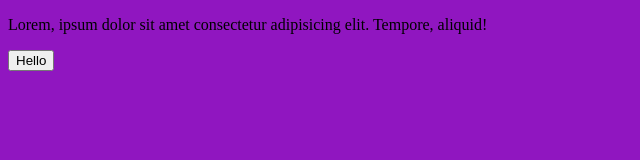
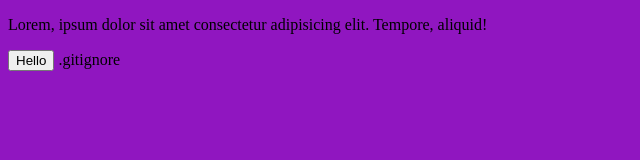
Before and after one commit to anshuGupta-cell/eCommerce-frontend-components, a plain HTML site: page Navbar/index.html in a window 1280 px wide. Shown: the full height of the page, 0-640 px from the left. Drawn offline with Linux system fonts and the light colour scheme.

```diff
--- a/Navbar/index.html
+++ b/Navbar/index.html
@@ -9,5 +9,6 @@
 <body>
     <p>Lorem, ipsum dolor sit amet consectetur adipisicing elit. Tempore, aliquid!</p>
     <button>Hello</button>
+    .gitignore
 </body>
 </html>
```
Also changed, not shown: 2 other files.
